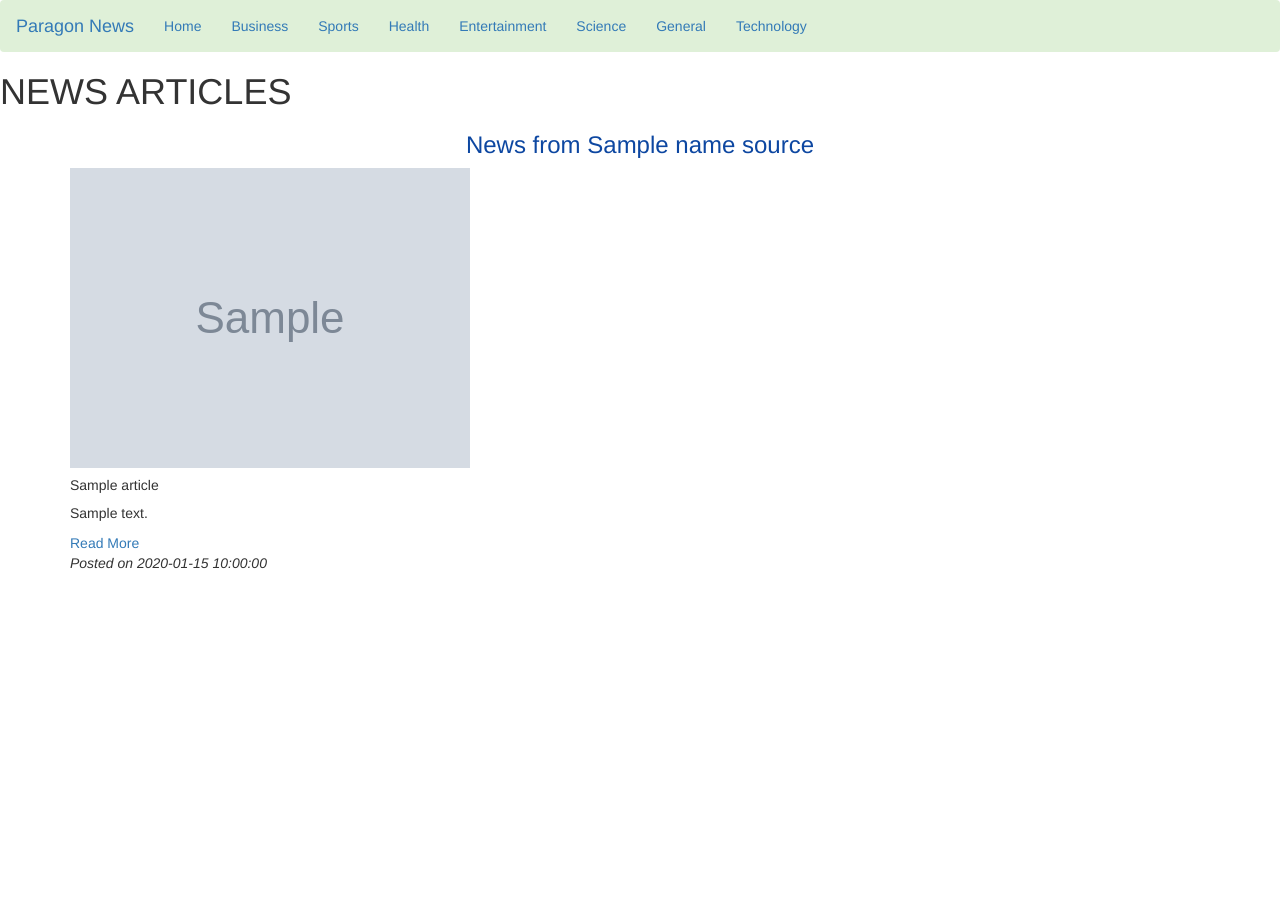
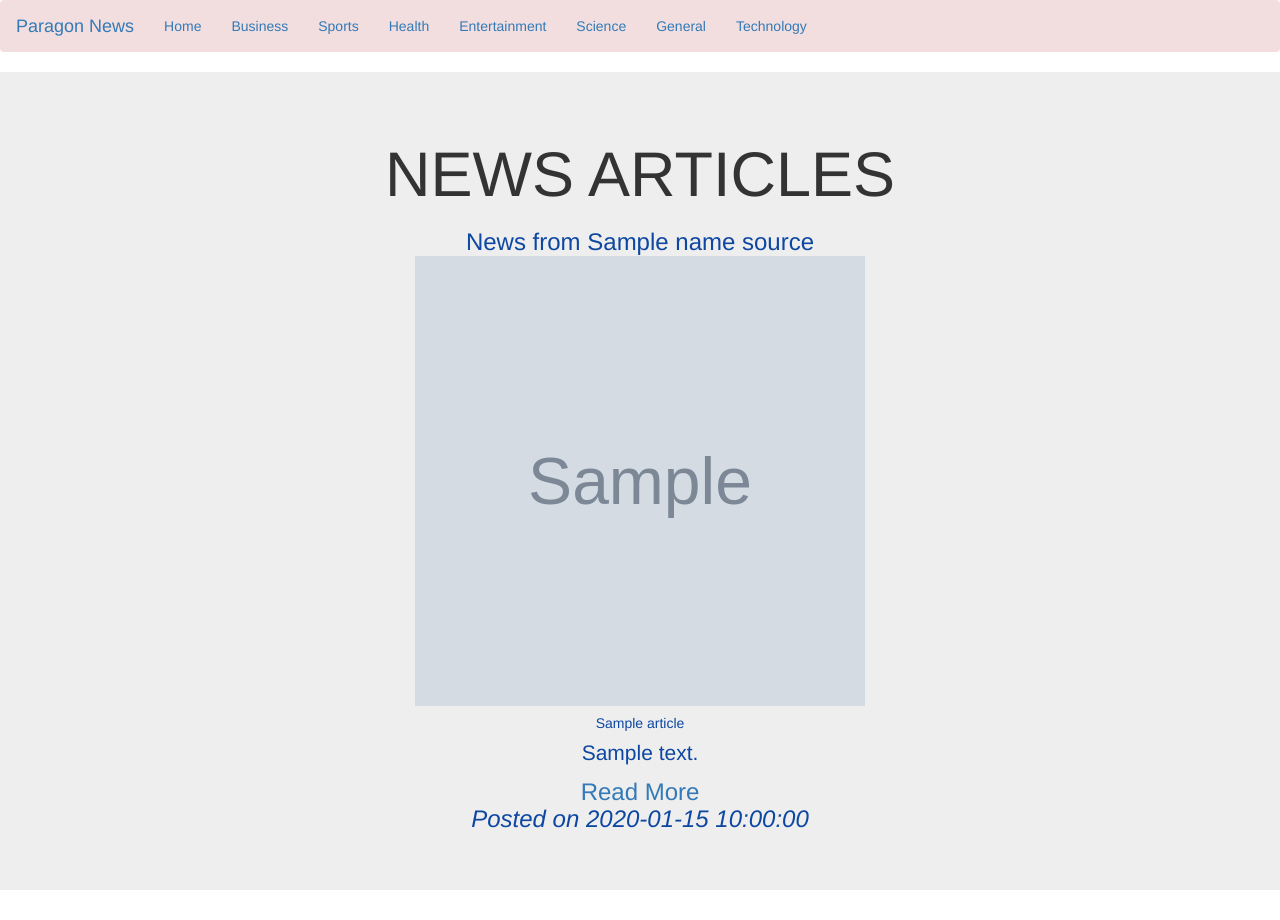
Before and after one commit to BenOkwara/newsapi, a Flask app: template app/templates/article.html in a window 1280 px wide. Before the commit the page ends 569 px from the top, so only its background shows below. Run offline with Flask 2, Linux system fonts and the light colour scheme; the template is opened without the code that fills it: most values are stand-ins (such as "Sample title", 1, 10 or a date in 2020); grey boxes marked "Sample" are stand-in pictures; some libraries are stand-ins or nearby versions.

Commit message:
Ready fr deployment

```diff
--- a/app/templates/article.html
+++ b/app/templates/article.html
@@ -1,9 +1,18 @@
 {% extends 'base.html'%}
+
+{% block styles%}
+{{ super() }}
+<link rel="stylesheet" href="{{url_for('static',filename='css/index.css')}}">
+{% endblock %}
+
 
 {% block content %}
 
-<h1>NEWS ARTICLES</h1>
-<h3 style="text-align:center; color:#0d47a1" class="display-3">News from {{ name_source }}</h3>
+
+
+<div class="jumbotron mt-0">
+<h1 style="text-align:center">NEWS ARTICLES</h1>
+<h3 style="text-align:center; color:#0d47a1" class="display-3">News from {{ name_source }}
 
 <div class="container">
     <div class="card-columns">
@@ -11,7 +20,7 @@
         {%for article in articles %}
 
         <div class="card border-secondary">
-            <img class="card-img-top" src="{{ article.urlToImage }}" alt="Card image cap" size="100px180">
+            <img class="card-img-top" src="{{ article.urlToImage }}" alt="An Image Here" style="width:450px;height: 450px;">
             <div class="card-body">
                 <h5 class="card-title">{{article.title}}</h5>
                 <p class="card-text">{{article.description}}</p>
@@ -27,6 +36,7 @@
 
     </div>
 </div>
+    </div>
 
 
 {% endblock%}
--- a/app/templates/base.html
+++ b/app/templates/base.html
@@ -6,7 +6,7 @@
     {% if title %}
     <title> {{ title }}</title>
     {% else %}
-    <title> Welcome to the best News website </title>
+    <title> Welcome to the best News Website </title>
     {% endif %}
     <link href="https://fonts.googleapis.com/css?family=Open+Sans+Condensed:300" rel="stylesheet">
     <link href="https://stackpath.bootstrapcdn.com/bootswatch/4.1.3/minty/bootstrap.min.css" rel="stylesheet"
--- a/app/templates/business.html
+++ b/app/templates/business.html
@@ -11,7 +11,7 @@
 {% block content %}
 
 <div class="jumbotron" style="background-color: white;">
-  <h1 class="display-3" style="text-center">BUSINESS NEWS</h1>
+  <h1 style="text-align:center">BUSINESS NEWS</h1>
   <hr class="my-4">
 
       <ul>
--- a/app/templates/entertainment.html
+++ b/app/templates/entertainment.html
@@ -5,7 +5,7 @@
 {% block content %}
 
 <div class="jumbotron" style="background-color: white;">
-  <h1 class="display-3" style="text-center">ENTERTAINMENT NEWS</h1>
+  <h1 style="text-align:center">ENTERTAINMENT NEWS</h1>
   <hr class="my-4">
 
       <ul>
--- a/app/templates/general.html
+++ b/app/templates/general.html
@@ -5,7 +5,7 @@
 {% block content %}
 
 <div class="jumbotron" style="background-color: white;">
-  <h1 class="display-3" style="text-center">GENERAL NEWS</h1>
+  <h1 style="text-align:center">GENERAL NEWS</h1>
   <hr class="my-4">
 
       <ul>
--- a/app/templates/health.html
+++ b/app/templates/health.html
@@ -5,7 +5,7 @@
 {% block content %}
 
 <div class="jumbotron" style="background-color: white;">
-  <h1 class="display-3" style="text-center"> HEALTH NEWS</h1>
+  <h1 style="text-align:center"> HEALTH NEWS</h1>
   <hr class="my-4">
 
       <ul>
--- a/app/templates/navbar.html
+++ b/app/templates/navbar.html
@@ -1,4 +1,4 @@
-<div class="navbar bg-success" role="navigation">
+<div class="navbar bg-danger mb-0" role="navigation">
     <div class="container-fluid">
         <div class="navbar-header">
             <button type="button" class="navbar-toggle" data-toggle="collapse" data-target=".navbar-collapse">
--- a/app/templates/science.html
+++ b/app/templates/science.html
@@ -5,7 +5,7 @@
 {% block content %}
 
 <div class="jumbotron" style="background-color: white;">
-  <h1 class="display-3" style="text-center"> SCIENCE NEWS</h1>
+  <h1 style="text-align:center"> SCIENCE NEWS</h1>
   <hr class="my-4">
 
       <ul>
--- a/app/templates/sports.html
+++ b/app/templates/sports.html
@@ -5,7 +5,7 @@
 {% block content %}
 
 <div class="jumbotron" style="background-color: white;">
-  <h1 class="display-3" style="text-center"> SPORTS NEWS</h1>
+  <h1 style="text-align:center"> SPORTS NEWS</h1>
   <hr class="my-4">
 
       <ul>
--- a/app/templates/technology.html
+++ b/app/templates/technology.html
@@ -4,7 +4,7 @@
 {% block content %}
 
 <div class="jumbotron" style="background-color: white;">
-  <h1 class="display-3" style="text-center"> TECHNOLOGY NEWS</h1>
+  <h1 style="text-align:center"> TECHNOLOGY NEWS</h1>
   <hr class="my-4">
 
       <ul>
```
